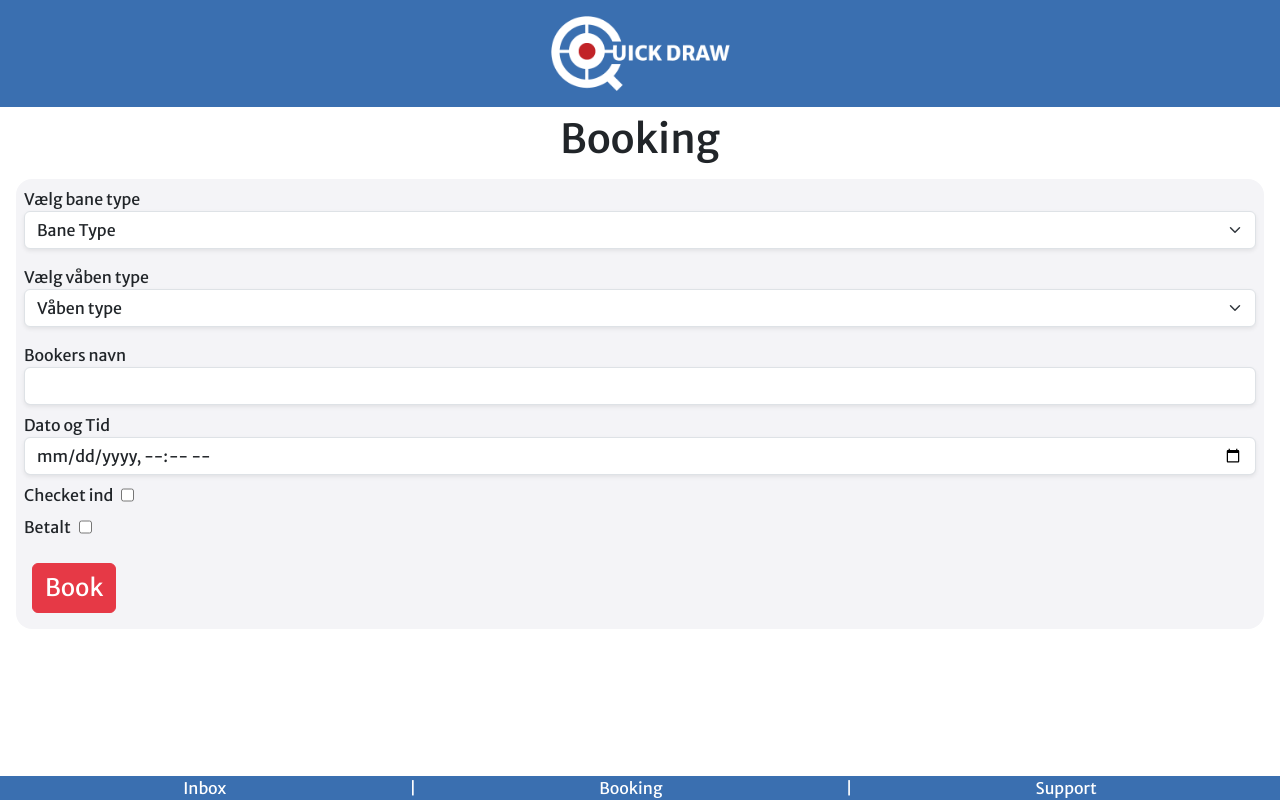
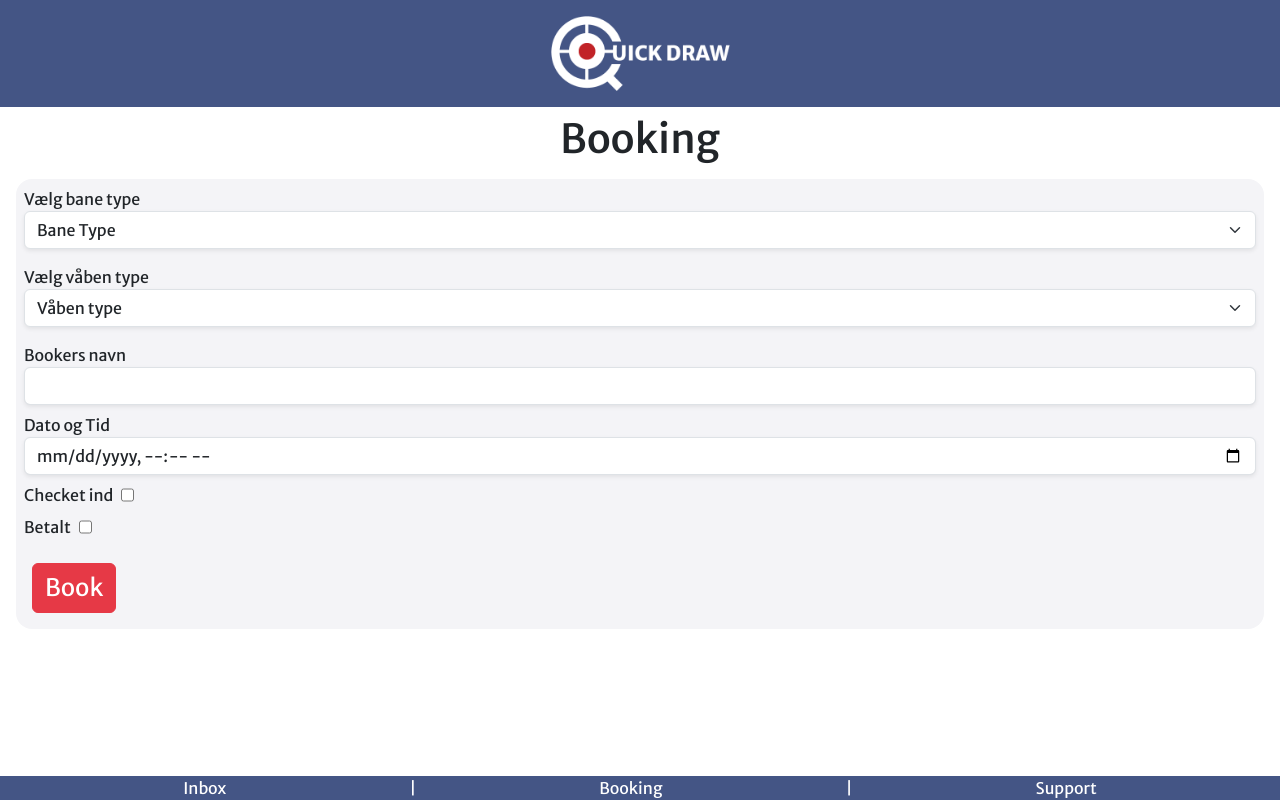
Before and after one commit to TohmasKronborg/SaaSSkydebane, a PHP site: page /booking.php in a window 1280 px wide. Run offline with PHP 8.4, Linux system fonts and the light colour scheme; data that the repository does not hold is empty; style sheets or scripts are compiled from the project's sources.

Commit message:
farve ændret på header og footer

```diff
--- a/includes/logoHeader.php
+++ b/includes/logoHeader.php
@@ -1,3 +1,3 @@
-<div class="text-center bg-qBlaa pb-3 pt-3">
+<div class="text-center bg-darkblue pb-3 pt-3">
     <img src="images/whitelogo.png" class="img-fluid" alt="logo" width="179" height="75">
 </div>
--- a/includes/navigation.php
+++ b/includes/navigation.php
@@ -1,5 +1,5 @@
 <footer class="mt-auto">
-    <div class="bg-qBlaa d-flex justify-content-evenly">
+    <div class="bg-darkblue d-flex justify-content-evenly">
         <a class="nav-link active text-white" aria-current="page" href="../forside.php">Inbox</a>
         <span class="text-white">|</span>
         <a class="nav-link text-white" href="../booking.php">Booking</a>
```
